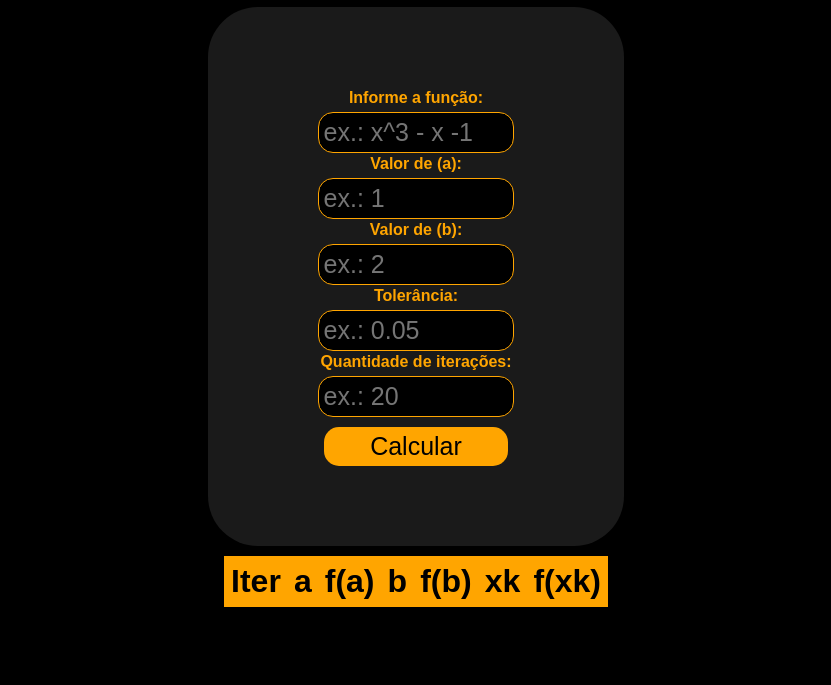
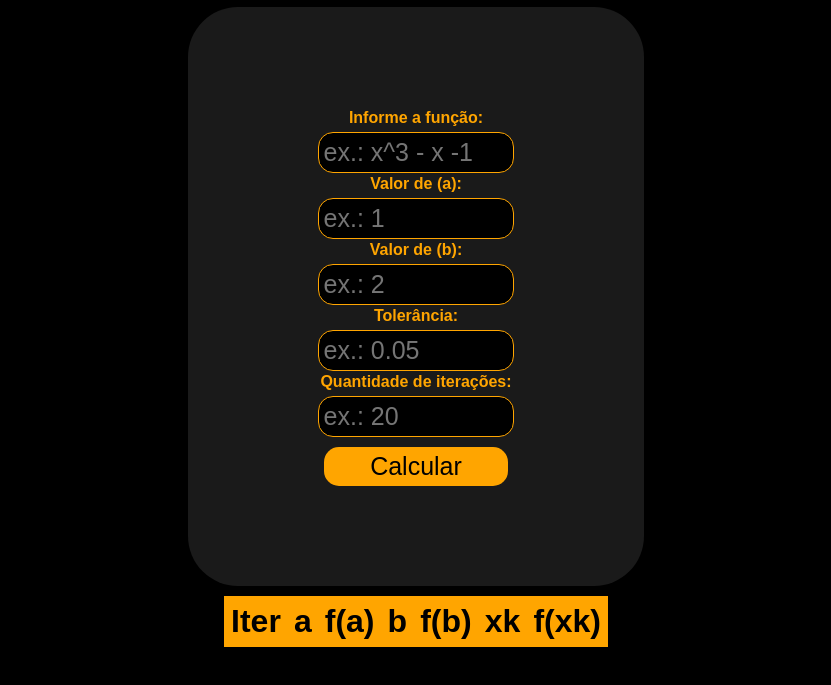
Before and after one commit to entrea/regula-falsi, a plain HTML site: page index.html in a window 1280 px wide. Shown: the part 105-790 px from the top of the page, without its empty margins (224-1055 px from the left). Drawn offline with nearby package versions, Linux system fonts and the light colour scheme.

Commit message:
Aumentando a largura do fundo  cinza

```diff
--- a/index.html
+++ b/index.html
@@ -27,7 +27,7 @@
         .form-container {
             max-width: 20%; /* aumenta a largura da parte cinza */
             margin: 5px auto;
-            padding: 80px; /* Aumenta levemente o padding do contêiner, ou seja, aumenta a largura da parte cinza */
+            padding: 100px; /* Aumenta levemente o padding do contêiner, ou seja, aumenta a largura da parte cinza */
             background-color: #1a1a1a; /* Fundo levemente mais claro */
             border-radius: 50px; /* Arredonda os cantos do fundo cinza */
             box-shadow: 0 4px 8px rgba(0, 0, 0, 0.2);
```
